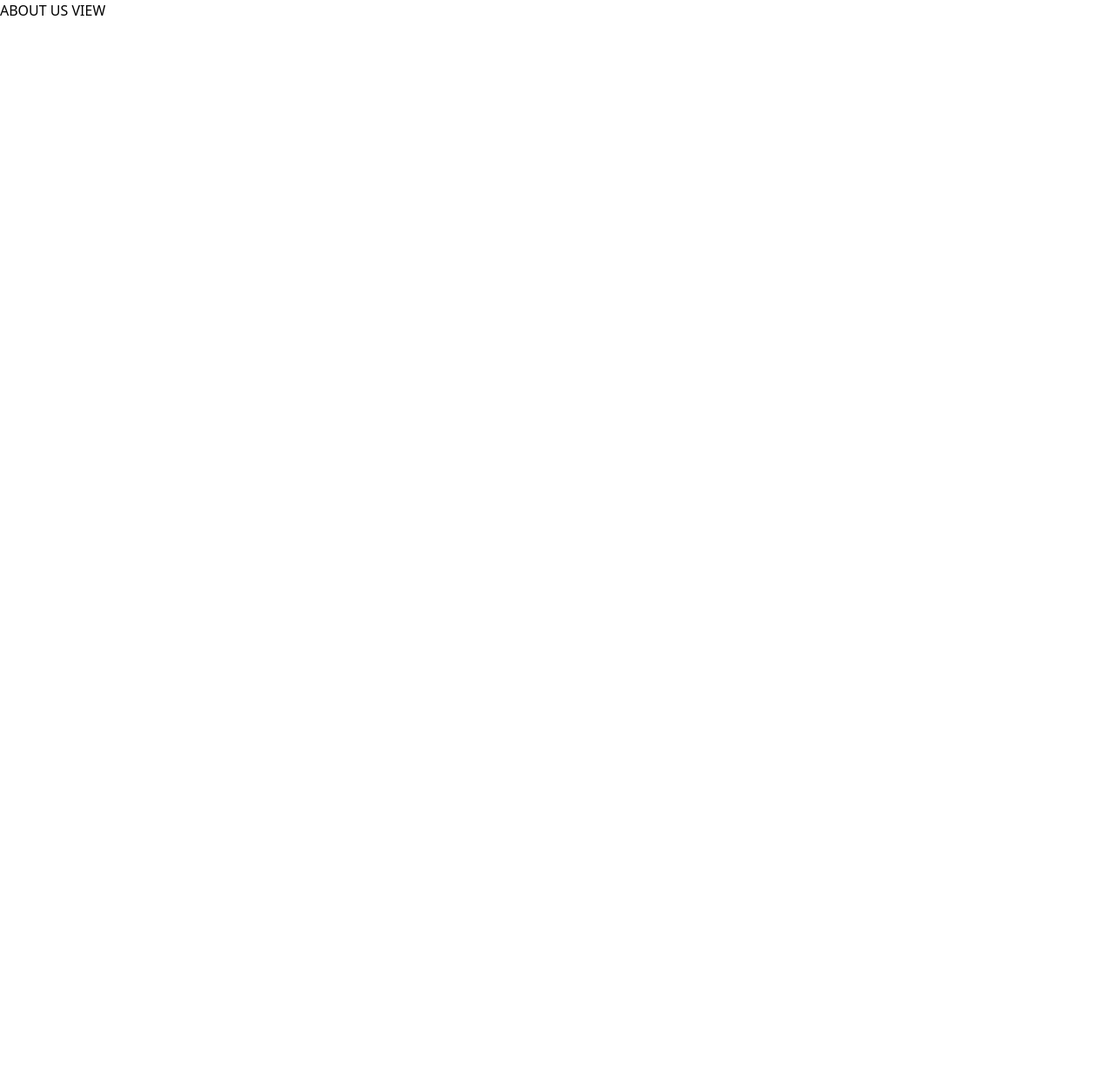
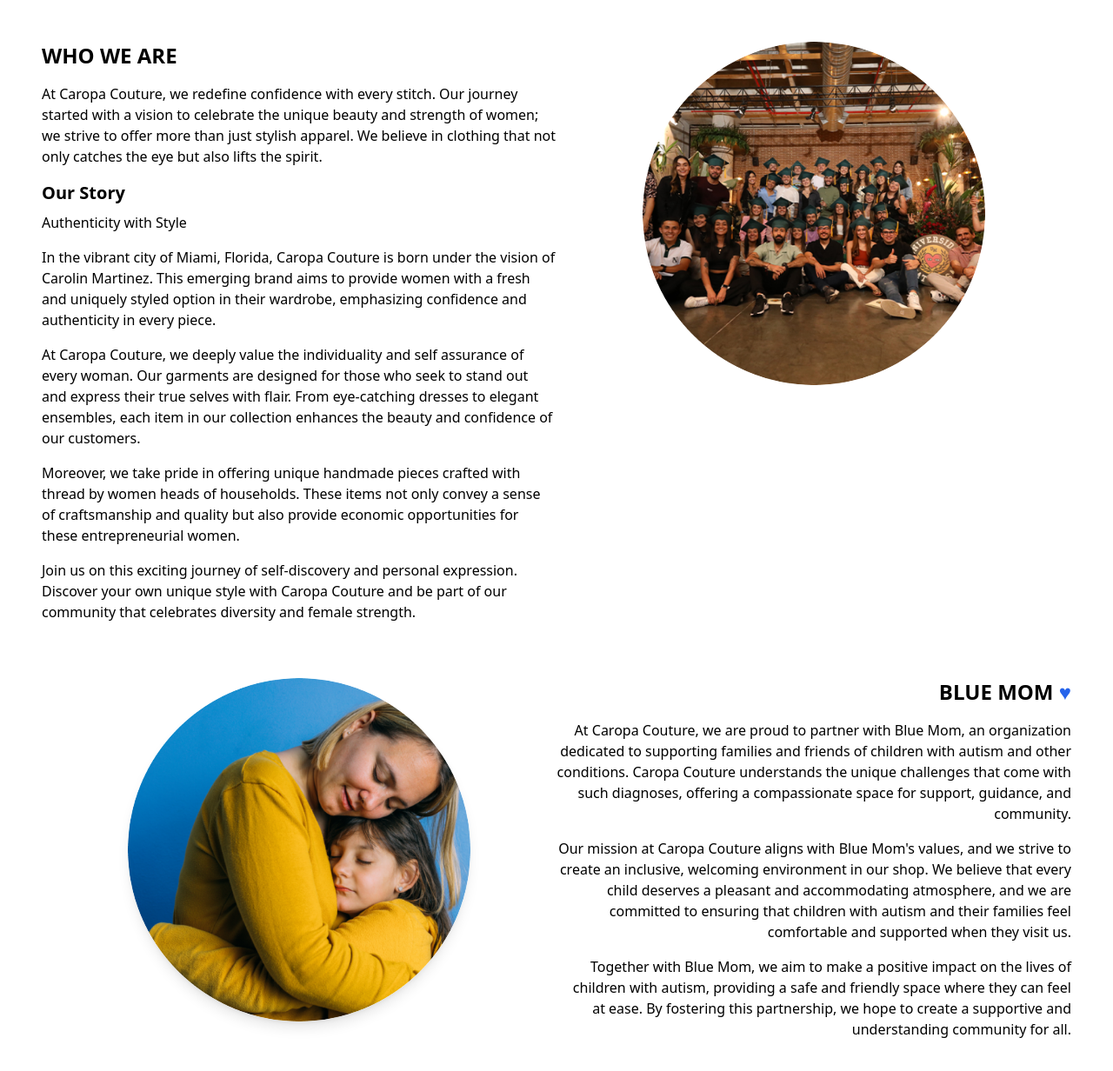
Before and after one commit to carlos18bp/caropa_project, a Vue app in the folder frontend/: page /about_us in a window 1280 px wide. Shown: the top 1232 px of the page at 87% size. Before the commit the page ends 800 px from the top, so only its background shows below. Built offline with nearby package versions, Linux system fonts and the light colour scheme; no server answers.

Commit message:
feat: Add about us view. (#2)

```diff
--- a/frontend/src/views/AboutUs.vue
+++ b/frontend/src/views/AboutUs.vue
@@ -1,6 +1,37 @@
 <template>
     <Header></Header>
-    <h1>ABOUT US VIEW</h1>
+    <div class="m-12 space-y-12">
+        <div class="flex">
+            <!-- Text content -->
+            <div class="w-1/2">
+                <h2 class="text-2xl font-semibold mb-4">WHO WE ARE</h2>
+                <p class="mb-4">At Caropa Couture, we redefine confidence with every stitch. Our journey started with a vision to celebrate the unique beauty and strength of women; we strive to offer more than just stylish apparel. We believe in clothing that not only catches the eye but also lifts the spirit.</p>
+                <h3 class="text-xl font-semibold mb-2">Our Story</h3>
+                <p class="mb-4">Authenticity with Style</p>
+                <p class="mb-4">In the vibrant city of Miami, Florida, Caropa Couture is born under the vision of Carolin Martinez. This emerging brand aims to provide women with a fresh and uniquely styled option in their wardrobe, emphasizing confidence and authenticity in every piece.</p>
+                <p class="mb-4">At Caropa Couture, we deeply value the individuality and self assurance of every woman. Our garments are designed for those who seek to stand out and express their true selves with flair. From eye-catching dresses to elegant ensembles, each item in our collection enhances the beauty and confidence of our customers.</p>
+                <p class="mb-4">Moreover, we take pride in offering unique handmade pieces crafted with thread by women heads of households. These items not only convey a sense of craftsmanship and quality but also provide economic opportunities for these entrepreneurial women.</p>
+                <p class="mb-4">Join us on this exciting journey of self-discovery and personal expression. Discover your own unique style with Caropa Couture and be part of our community that celebrates diversity and female strength.</p>
+            </div>
+            <!-- Image content -->
+            <div class="flex justify-center items-start w-1/2">
+                <img src="@/assets/images/about_us/image1.png" alt="About us" class="rounded-full object-cover w-2/3">
+            </div>
+        </div>
+        <div class="flex">
+            <!-- Image content -->
+            <div class="flex justify-center items-start w-1/2">
+                <img src="@/assets/images/about_us/image2.png" alt="Blue Mom partnership" class="rounded-full shadow-lg object-cover w-2/3">
+            </div>
+            <!-- Text content -->
+            <div class="w-1/2 text-right">
+                <h2 class="text-2xl font-semibold mb-4">BLUE MOM <span class="text-blue-600">♥</span></h2>
+                <p class="mb-4">At Caropa Couture, we are proud to partner with Blue Mom, an organization dedicated to supporting families and friends of children with autism and other conditions. Caropa Couture understands the unique challenges that come with such diagnoses, offering a compassionate space for support, guidance, and community.</p>
+                <p class="mb-4">Our mission at Caropa Couture aligns with Blue Mom's values, and we strive to create an inclusive, welcoming environment in our shop. We believe that every child deserves a pleasant and accommodating atmosphere, and we are committed to ensuring that children with autism and their families feel comfortable and supported when they visit us.</p>
+                <p class="mb-4">Together with Blue Mom, we aim to make a positive impact on the lives of children with autism, providing a safe and friendly space where they can feel at ease. By fostering this partnership, we hope to create a supportive and understanding community for all.</p>
+            </div>
+        </div>
+    </div>
     <Footer></Footer>
 </template>
 
--- a/frontend/tailwind.config.js
+++ b/frontend/tailwind.config.js
@@ -5,7 +5,7 @@
     "./src/**/*.{vue,js,ts,jsx,tsx}",
   ],
   safelist: [
-    'bg-rose-500', 'bg-blue-500', 'bg-yellow-500', 'bg-green-500', 'bg-orange-500', 'bg-violet-500', 'bg-black', 'bg-white'
+    'bg-rose-500', 'bg-blue-500', 'bg-yellow-500', 'bg-green-500', 'bg-orange-500', 'bg-violet-500', 'bg-black', 'bg-white', 'bg-pink-500', 'bg-red-500'
   ],
   theme: {
     extend: {},
```
Also changed, not shown: frontend/src/assets/images/about_us/image1.png (added), frontend/src/assets/images/about_us/image2.png (added).
